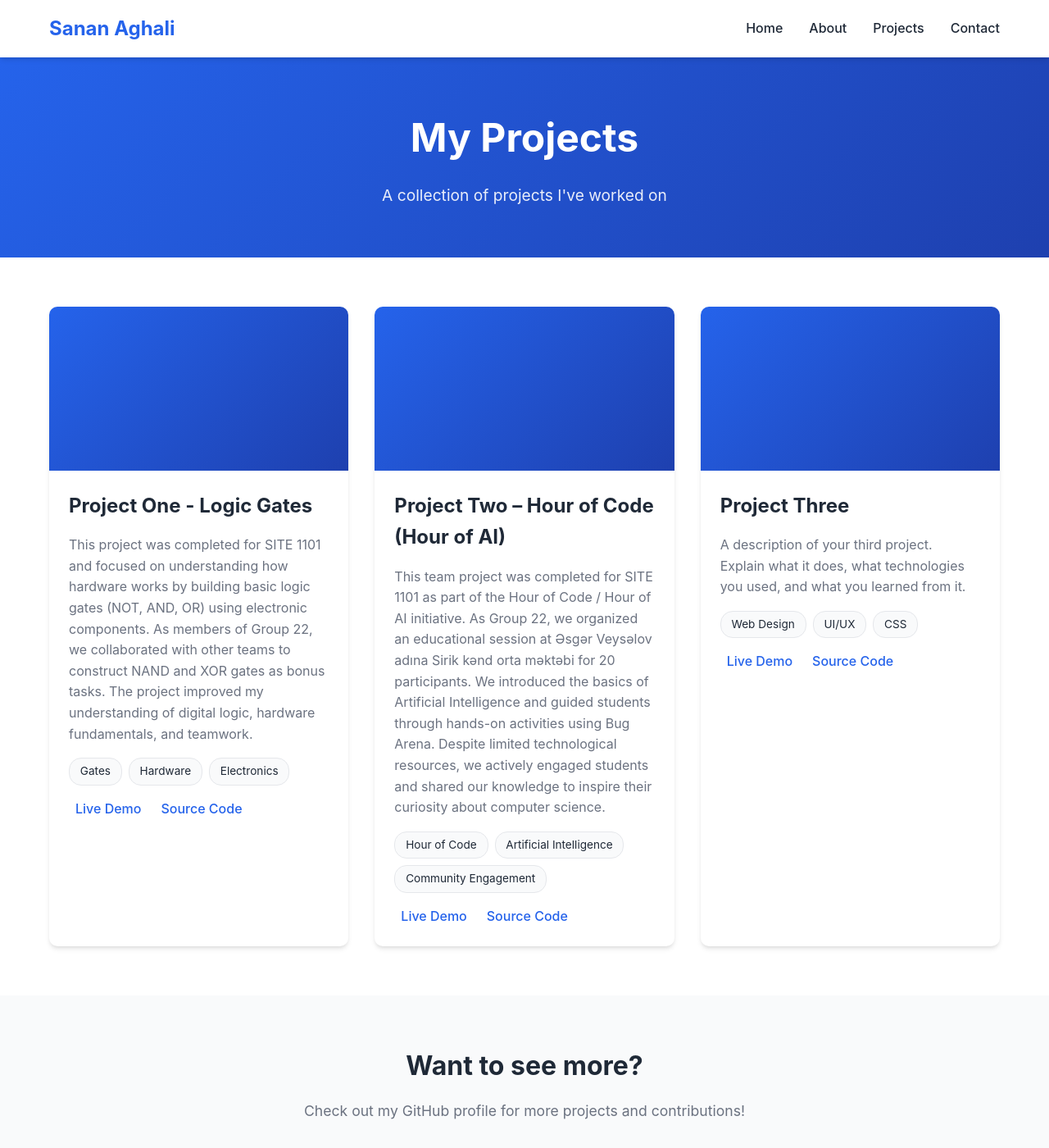
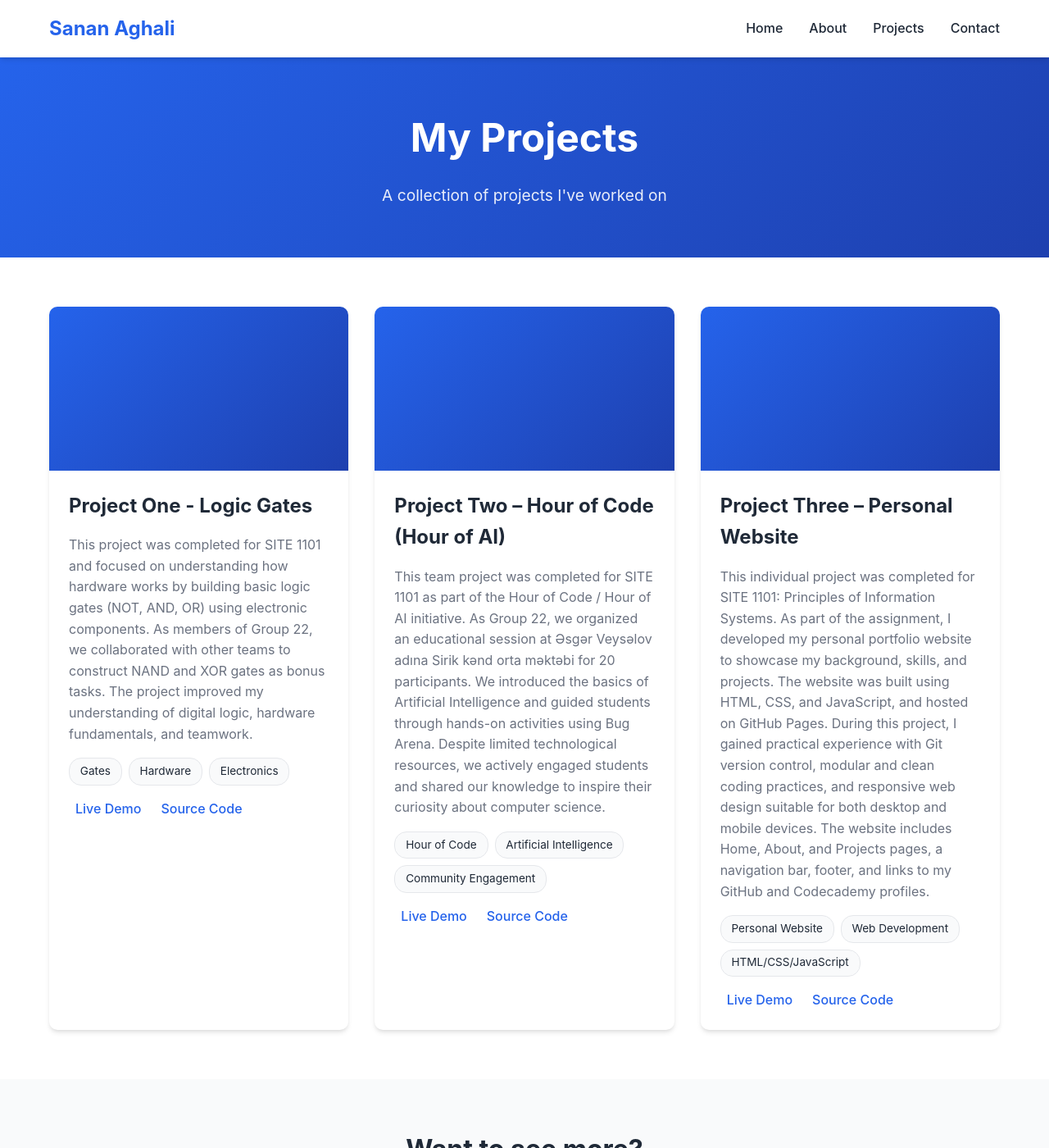
Before and after one commit to SananAghali/site1101, a Jekyll site: the page built from projects.md, in a window 1280 px wide and 1400 px high. Shown: the whole window at 82% size. Built offline with Jekyll 4.4.1, drawn with Linux system fonts in a browser that asks for light colours; a script that is not in the unit is left out.

Commit message:
Update Project 3

```diff
--- a/projects.md
+++ b/projects.md
@@ -79,21 +79,33 @@ description: Check out my latest projects and work
                     </div>
                 </div>
                 <div class="project-content">
-                    <h3>Project Three</h3>
-                    <p>A description of your third project. Explain what it does, what technologies you used, and what you learned from it.</p>
+                    <h3>Project Three – Personal Website</h3>
+                    <p>
+                        This individual project was completed for SITE 1101: Principles of Information Systems. As part of the assignment, I developed my personal portfolio website to showcase my background, skills, and projects. The website was built using HTML, CSS, and JavaScript, and hosted on GitHub Pages. During this project, I gained practical experience with Git version control, modular and clean coding practices, and responsive web design suitable for both desktop and mobile devices. The website includes Home, About, and Projects pages, a navigation bar, footer, and links to my GitHub and Codecademy profiles.
+                    </p>
                     <div class="project-tags">
-                        <span class="tag">Web Design</span>
-                        <span class="tag">UI/UX</span>
-                        <span class="tag">CSS</span>
+                        <span class="tag">Personal Website</span>
+                        <span class="tag">Web Development</span>
+                        <span class="tag">HTML/CSS/JavaScript</span>
                     </div>
                     <div class="project-links">
-                        <a href="#" class="project-link" target="_blank" rel="noopener noreferrer">
+                        <!-- Live website -->
+                        <a href="https://sananaghali.github.io/site1101"
+                        class="project-link"
+                        target="_blank"
+                        rel="noopener noreferrer">
                             <i class="fas fa-external-link-alt"></i> Live Demo
                         </a>
-                        <a href="#" class="project-link" target="_blank" rel="noopener noreferrer">
+
+                        <!-- Source Code on GitHub -->
+                        <a href="https://github.com/sananaghali/site1101"
+                        class="project-link"
+                        target="_blank"
+                        rel="noopener noreferrer">
                             <i class="fab fa-github"></i> Source Code
                         </a>
                     </div>
+
                 </div>
             </div>
         </div>
```
